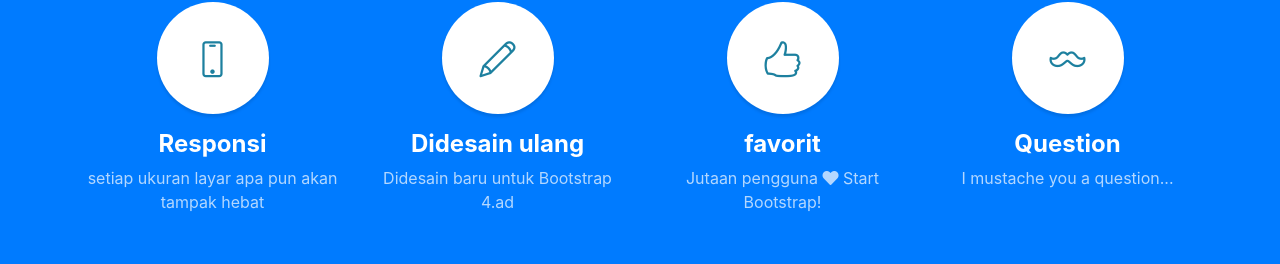
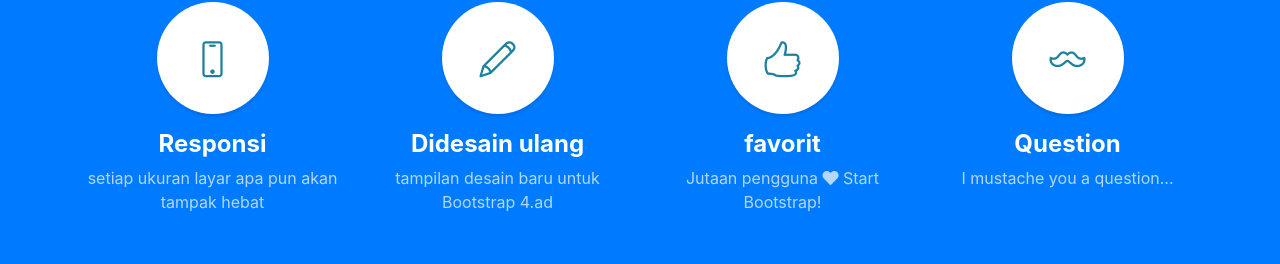
Before and after one commit to ninoi97/ninoi97.github.io, a website with bundled scripts: page index.html in a window 1280 px wide. Shown: the part 1514-1778 px from the top of the page. Built offline with nearby package versions, Linux system fonts and the light colour scheme.

Commit message:
perubahan 9

```diff
--- a/index.html
+++ b/index.html
@@ -102,7 +102,7 @@
           <h4>
             <strong>Didesain ulang</strong>
           </h4>
-          <p class="text-faded mb-0">Didesain baru untuk Bootstrap 4.ad</p>
+          <p class="text-faded mb-0">tampilan desain baru untuk Bootstrap 4.ad</p>
         </div>
         <div class="col-lg-3 col-md-6 mb-5 mb-md-0">
           <span class="service-icon rounded-circle mx-auto mb-3">
```
